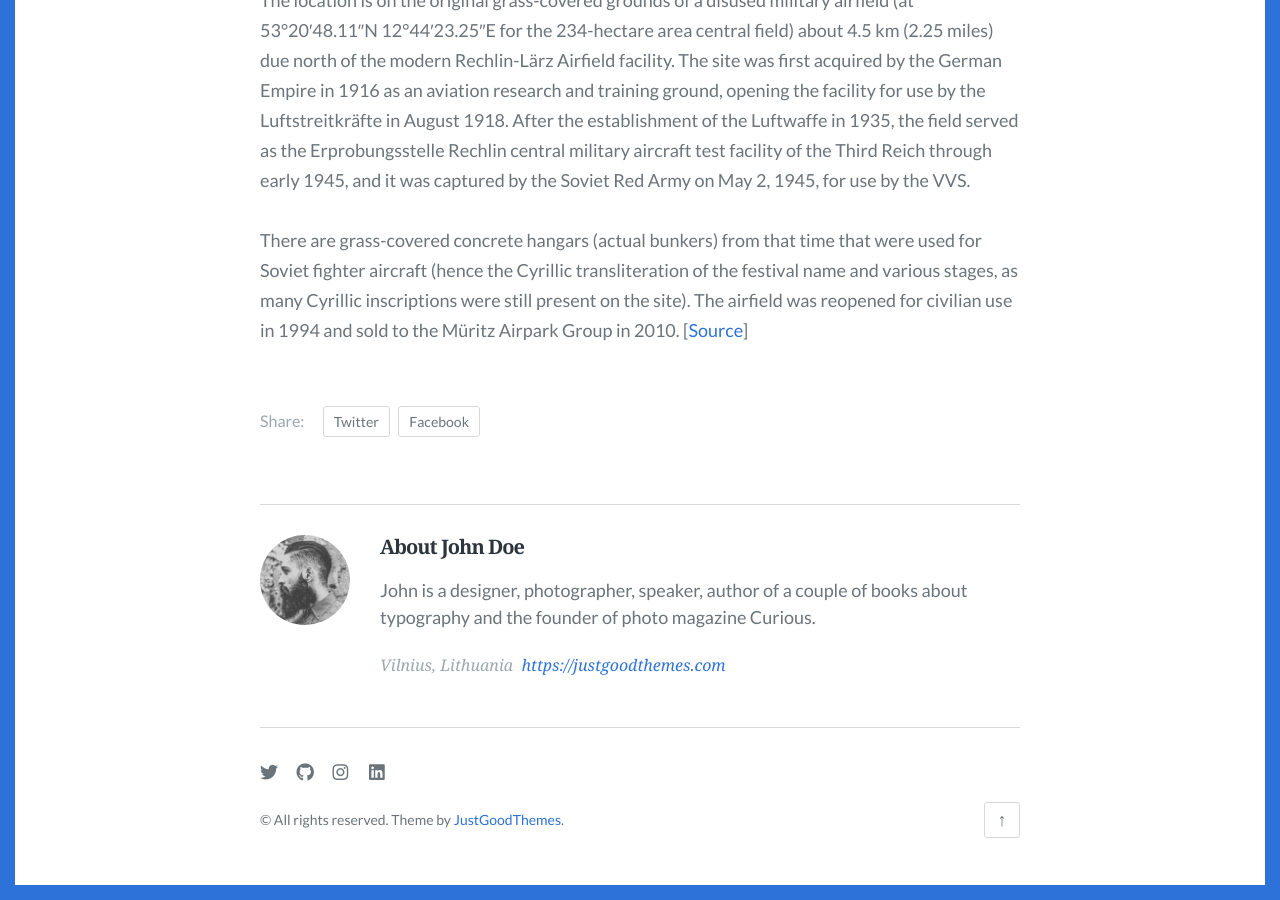
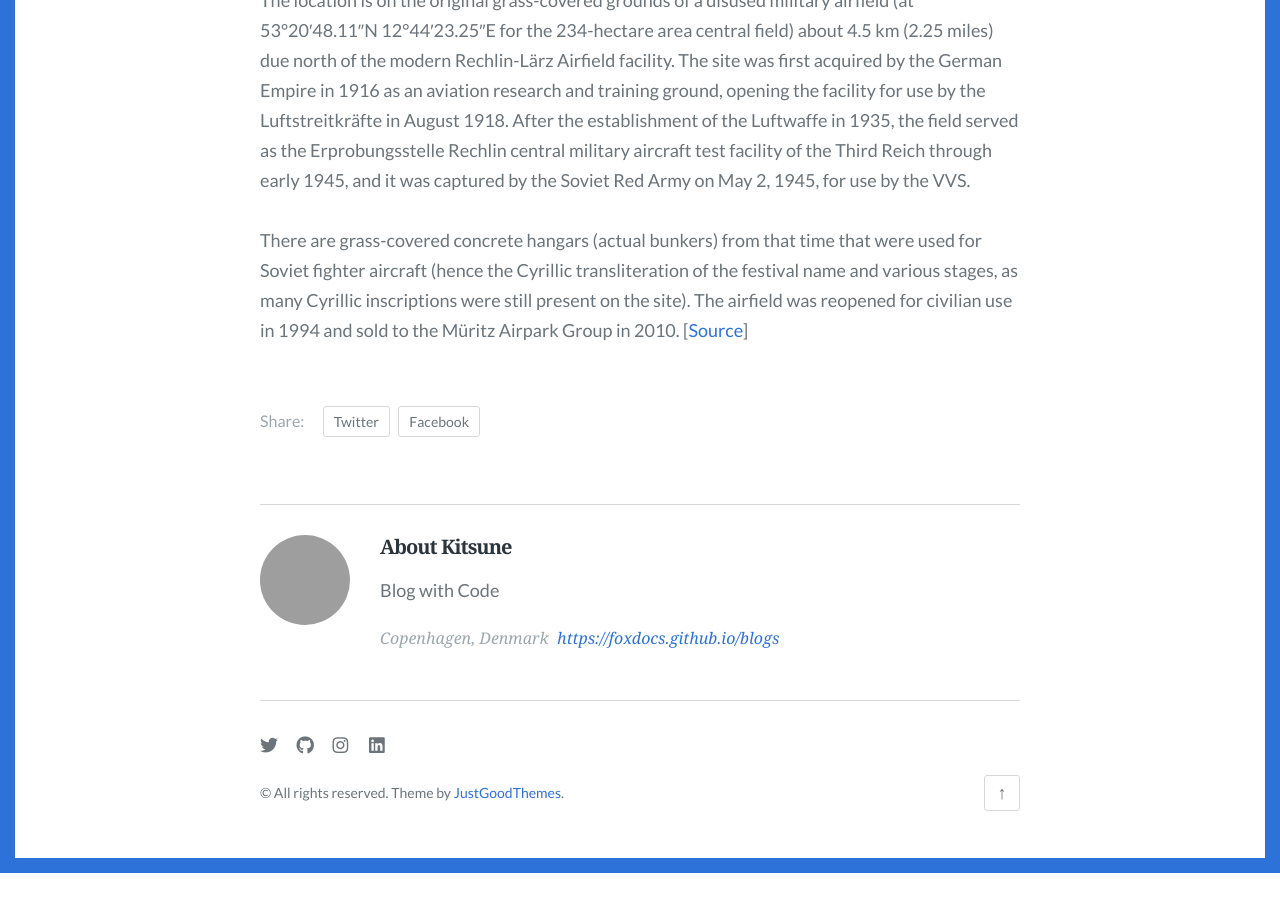
Before and after one commit to foxdocs/blogs, a Jekyll site: the page built from _posts/2019-01-01-the-advantages-and-disadvantages-of-working-from-home.md, in a window 1280 px wide and 900 px high, scrolled down 2030 px. Built offline with Jekyll 4.4.1, drawn with Linux system fonts in a browser that asks for light colours; some web fonts are replaced; after the commit the page ends 2903 px from its top, so only the background shows below that; grey boxes are pictures that could not be loaded.

Commit message:
Update author information in author.json

```diff
--- a/_data/author.json
+++ b/_data/author.json
@@ -1,7 +1,7 @@
 {
-  "name": "John Doe",
-  "bio": "John is a designer, photographer, speaker, author of a couple of books about typography and the founder of photo magazine Curious.",
-  "url": "https://justgoodthemes.com",
-  "location": "Vilnius, Lithuania",
-  "image": "images/author.png"
+  "name": "Kitsune",
+  "bio": " Blog with Code",
+  "url": "https://foxdocs.github.io/blogs",
+  "location": "Copenhagen, Denmark",
+  "image": "images/avatar.jpg"
 }
```
